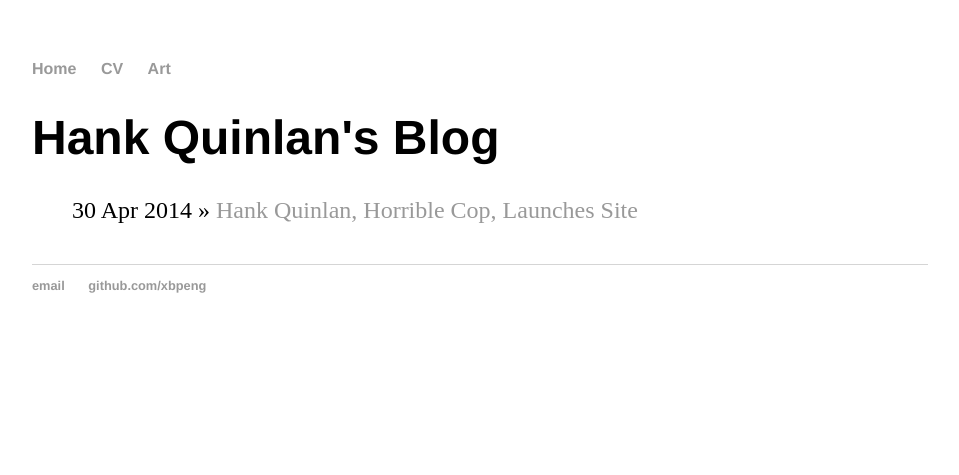
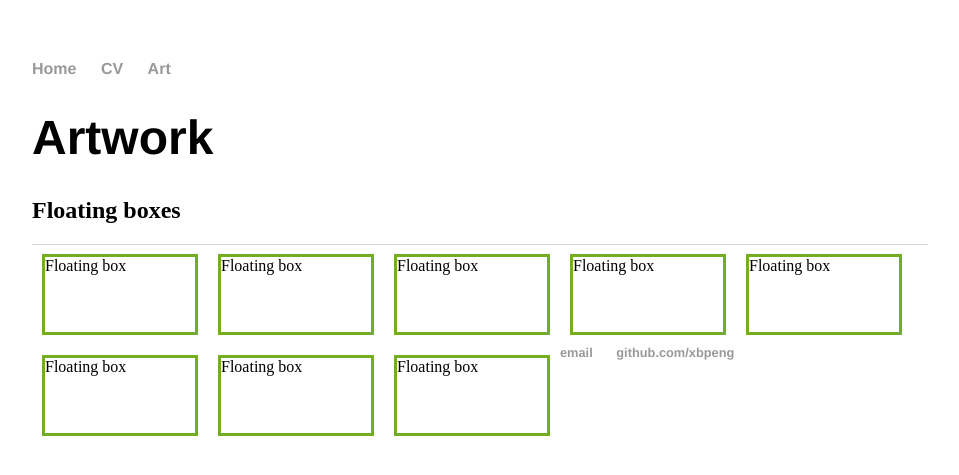
Before and after one commit to xbpeng/xbpeng.github.io, a Jekyll site: the page built from blog/index.html, in a window 1280 px wide. Shown: the top 475 px of the page, without its empty margins (160-1119 px from the left). Built offline with Jekyll 4.4.1, drawn with Linux system fonts in a browser that asks for light colours.

Commit message:
Update index.html
test

```diff
--- a/blog/index.html
+++ b/blog/index.html
@@ -1,11 +1,30 @@
 ---
 layout: default
-title: Hank Quinlan's Blog
+title: Artwork
 ---
 	<h1>{{ page.title }}</h1>
-	<ul class="posts">
+	<head>
+<style>
+.floating-box {
+    float: left;
+    width: 150px;
+    height: 75px;
+    margin: 10px;
+    border: 3px solid #73AD21;
+}
+</style>
+</head>
+<body>
 
-	  {% for post in site.posts %}
-	    <li><span>{{ post.date | date_to_string }}</span> » <a href="{{ post.url }}" title="{{ post.title }}">{{ post.title }}</a></li>
-	  {% endfor %}
-	</ul>
+<h2>Floating boxes</h2>
+
+<div class="floating-box">Floating box</div>
+<div class="floating-box">Floating box</div>
+<div class="floating-box">Floating box</div>
+<div class="floating-box">Floating box</div>
+<div class="floating-box">Floating box</div>
+<div class="floating-box">Floating box</div>
+<div class="floating-box">Floating box</div>
+<div class="floating-box">Floating box</div>
+
+</body>
```
